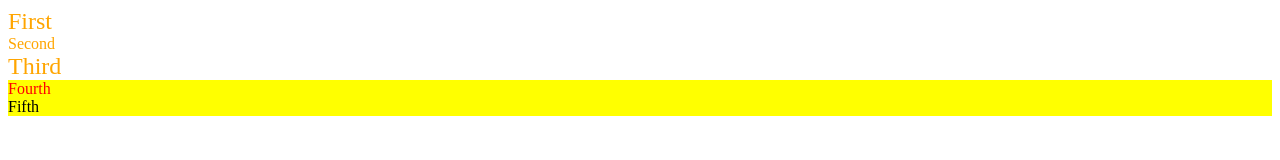
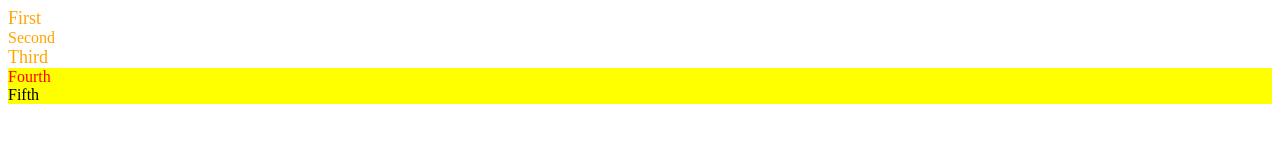
Before and after one commit to knightmoves-schools/021-combinators-hashyyazzie, a website: page index.html in a window 1280 px wide. Drawn offline with Linux system fonts and the light colour scheme.

Commit message:
Update index.html
commit

```diff
--- a/index.html
+++ b/index.html
@@ -7,7 +7,7 @@
             color: orange;
         }
         span > div {
-            font-size: 24px;
+            font-size: large;
         }
         span + div {
             color: red;
```
